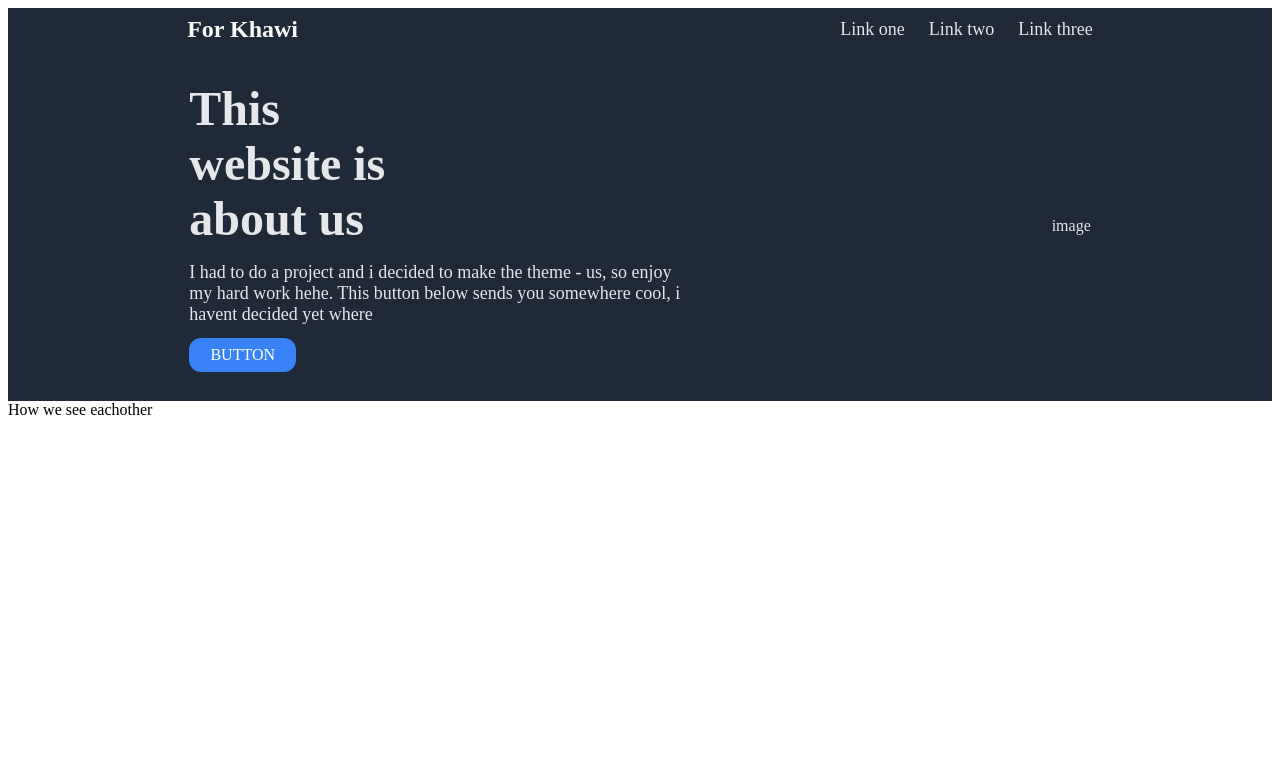
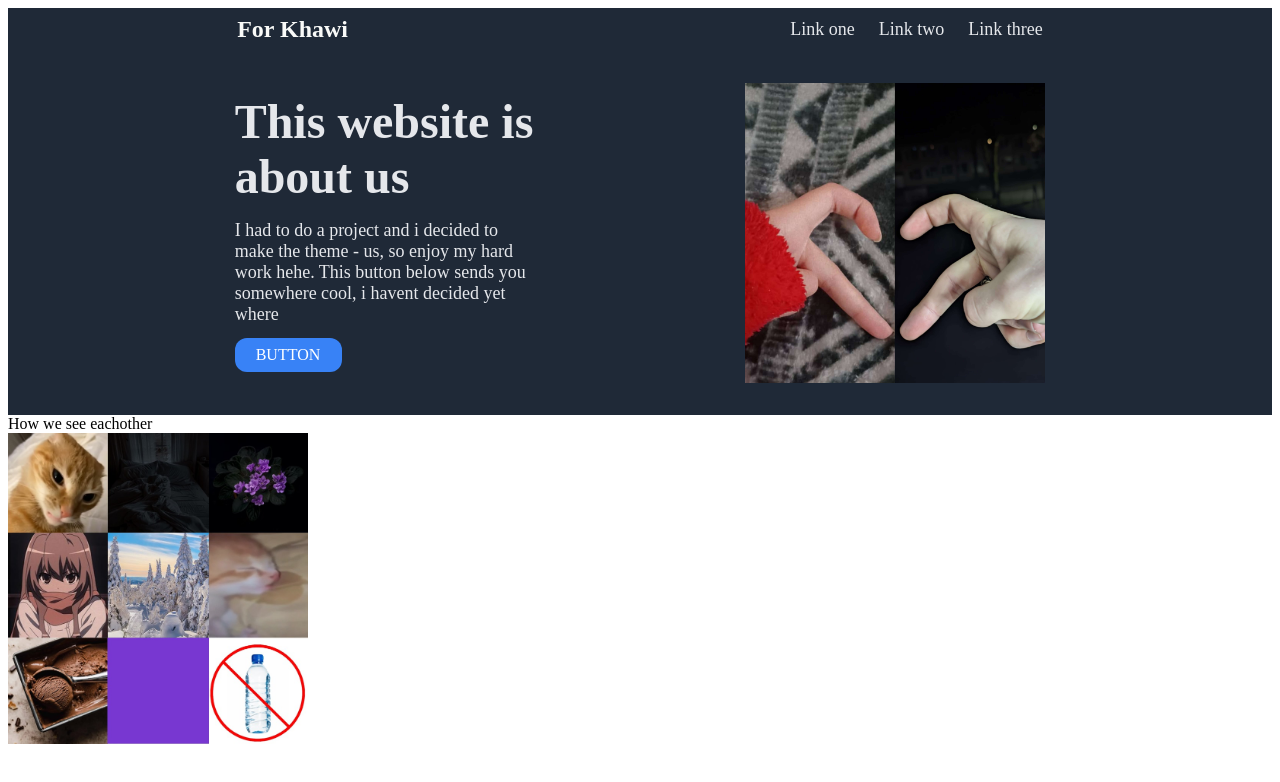
Before and after one commit to medioqre/project, a plain HTML site: page index.html in a window 1280 px wide. Drawn offline with Linux system fonts and the light colour scheme.

Commit message:
actually finished 2nd section, started a lil for the 3rd one

```diff
--- a/index.html
+++ b/index.html
@@ -25,7 +25,7 @@
                     <a href="https://google.com" class="linkbutton"">BUTTON</a>
                 </div>
             </div>
-            <div class="image">image</div>
+            <img src="images/heart.jpg" alt="heart">
             <!-- add image here</div> -->
         </div>
         <div class="information">
@@ -34,7 +34,7 @@
                 <!-- or actually here it could be images instead
                 orrr add the images into the boxf -->
                 <div class="box1">
-                    <div class="box"></div>
+                    <img src="images/howiher.jpg">
                     <div class="text1"></div>
                 </div>
                 <div class="box2">
@@ -49,7 +49,6 @@
                     <div class="box"></div>
                     <div class="text4"></div>
                 </div>
-
             </div>
         </div>
         <div class="quotebox">
--- a/style.css
+++ b/style.css
@@ -9,6 +9,7 @@
     margin: 0;
     padding: 8px;
     flex-wrap: nowrap;
+    flex-shrink: 0;
 }
 .links{
     display: flex;
@@ -25,33 +26,35 @@
     font-size: 24px;
     font-weight: 600;
     color: #F9FAF8;
-    padding-right: 200px;
 }
 .introduction{
+    display: flex;
     background-color: #1F2937;
     color: #E5E7EB;
-    display: flex;
-    height: 350px;
-    justify-content: space-around;
+    height: auto;
+    justify-content: space-evenly;
     align-items: center;
     flex-wrap: wrap;
-    flex: 1 0 auto;
-
+    gap: 16px;
+    padding: 32px;
 }
 .bigparagraph{
     font-size: 48px;
     font-weight: bold;
-    width: 200px;
     padding:0 0 16px 0;
+    flex-shrink: 0;
 }
 .signuptext{
     display: flex;
     flex-direction: column;
-    max-width: 500px;
+    max-width: 300px;
+    flex: 0 0 auto;
 }
 a{
     text-decoration: none;
     color: white;
+    padding: 8px 21px;
+    margin-left: -16px;
 }
 .smallparagraph{
     font-size: 18px;
@@ -60,10 +63,17 @@ a{
 .button{
     background-color: #3882F6;
     border:none;
-    padding: 8px 16px;
     text-align: center;
     display: inline-block;
     border-radius: 12px;
     max-width: 75px;
     margin-top: 13px;
+    padding: 8px 16px;
 }
+img{
+    max-width: 300px;
+}
+/* starting info section here */
+.box1{
+    border-radius: 10px;
+}
```
Also changed, not shown: images/heart.jpg (added), images/howiher.jpg (added), images/howime.jpg (added), images/howsheher.jpg (added), images/howsheme.jpg (added).
